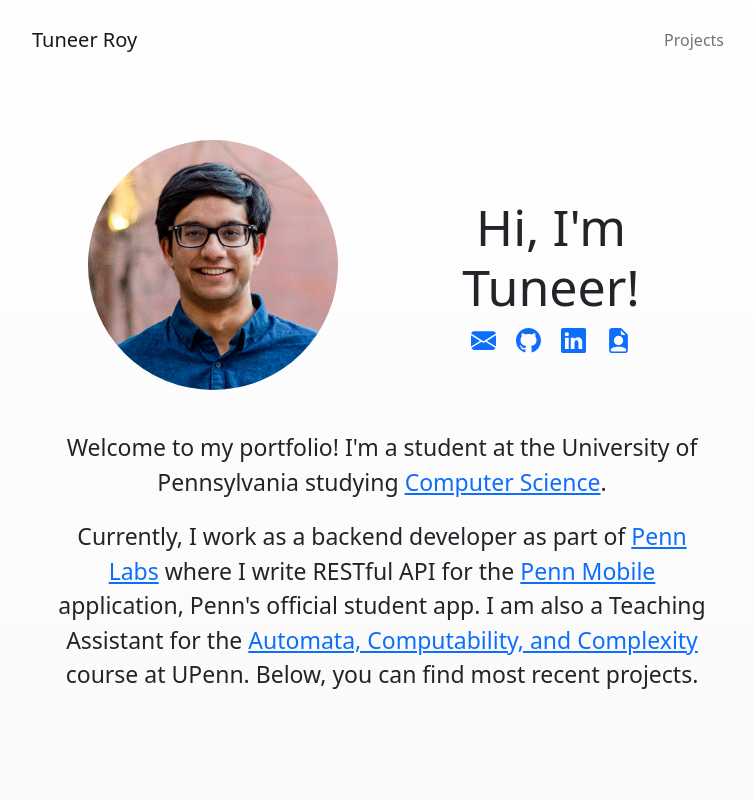
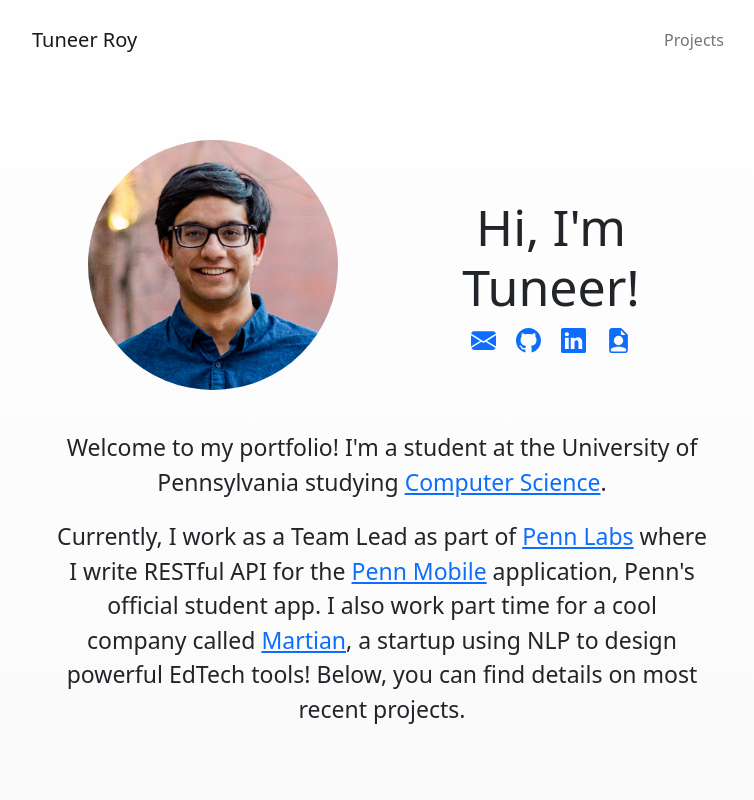
Before and after one commit to tuneerroy/tuneerroy.github.io, a React (Create React App) app in the folder portfolio/: page / in a window 1280 px wide. Shown: the top 800 px of the page, without its empty margins (258-1012 px from the left). Built offline with nearby package versions, Linux system fonts and the light colour scheme.

Commit message:
update home page

```diff
--- a/portfolio/src/pages/Home.tsx
+++ b/portfolio/src/pages/Home.tsx
@@ -40,7 +40,7 @@
                         Welcome to my portfolio! I'm a student at the University of Pennsylvania studying <PhraseLink href="https://www.cis.upenn.edu/">Computer Science</PhraseLink>.
                     </p>
                     <p>
-                        Currently, I work as a backend developer as part of <PhraseLink href="https://pennlabs.org/">Penn Labs</PhraseLink> where I write RESTful API for the <PhraseLink href="https://pennlabs.org/products/penn-mobile">Penn Mobile</PhraseLink> application, Penn's official student app. I am also a Teaching Assistant for the <PhraseLink href="https://catalog.upenn.edu/courses/cis/#:~:text=CIS%202620">Automata, Computability, and Complexity</PhraseLink> course at UPenn. Below, you can find most recent projects.
+                        Currently, I work as a Team Lead as part of <PhraseLink href="https://pennlabs.org/">Penn Labs</PhraseLink> where I write RESTful API for the <PhraseLink href="https://pennlabs.org/products/penn-mobile">Penn Mobile</PhraseLink> application, Penn's official student app. I also work part time for a cool company called <PhraseLink href="https://learn.withmartian.com/">Martian</PhraseLink>, a startup using NLP to design powerful EdTech tools! Below, you can find details on most recent projects.
                     </p>
                 </Row>
             </Container>
```
